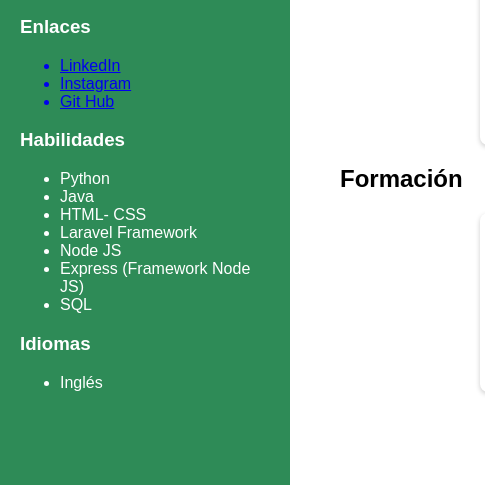
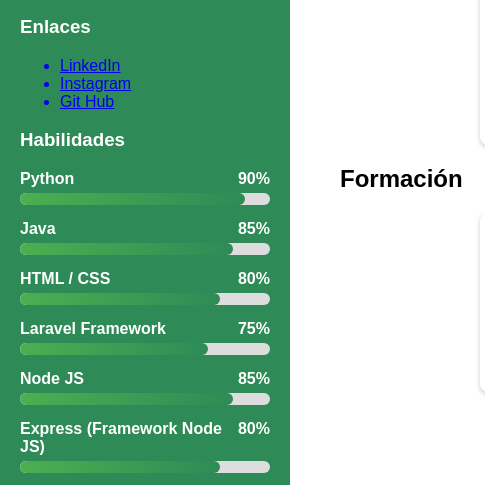
Before and after one commit to FelpaUwU/Hoja-de-vida, a plain HTML site: page index.html in a window 1280 px wide. Shown: the part 304-789 px from the top of the page, 0-485 px from the left. Drawn offline with Linux system fonts and the light colour scheme.

Commit message:
Porcentaje de skills

```diff
--- a/index.html
+++ b/index.html
@@ -35,18 +35,57 @@
                     <a href="https://github.com/FelpaUwU"><li>Git Hub</li></a>
                 </ul>
         </div>
-        <div class="skills">
+        <section class="skills">
             <h3>Habilidades</h3>
-            <ul>
-                <li>Python</li>
-                <li>Java</li>
-                <li>HTML- CSS</li>
-                <li>Laravel Framework</li>
-                <li>Node JS</li>
-                <li>Express (Framework Node JS)</li>
-                <li>SQL</li>
-            </ul>
-        </div>
+            <div class="skill">
+                <p>Python <span class="percentage">90%</span></p>
+                <div class="progress-bar">
+                    <div class="progress" data-width="90"></div>
+                </div>
+            </div>
+
+            <div class="skill">
+                <p>Java <span class="percentage">85%</span></p>
+                <div class="progress-bar">
+                    <div class="progress" data-width="85"></div>
+                </div>
+            </div>
+
+            <div class="skill">
+                <p>HTML / CSS <span class="percentage">80%</span></p>
+                <div class="progress-bar">
+                    <div class="progress" data-width="80"></div>
+                </div>
+            </div>
+
+            <div class="skill">
+                <p>Laravel Framework <span class="percentage">75%</span></p>
+                <div class="progress-bar">
+                    <div class="progress" data-width="75"></div>
+                </div>
+            </div>
+
+            <div class="skill">
+                <p>Node JS <span class="percentage">85%</span></p>
+                <div class="progress-bar">
+                    <div class="progress" data-width="85"></div>
+                </div>
+            </div>
+
+            <div class="skill">
+                <p>Express (Framework Node JS) <span class="percentage">80%</span></p>
+                <div class="progress-bar">
+                    <div class="progress" data-width="80"></div>
+                </div>
+            </div>
+
+            <div class="skill">
+                <p>SQL <span class="percentage">88%</span></p>
+                <div class="progress-bar">
+                    <div class="progress" data-width="88"></div>
+                </div>
+            </div>
+        </section>
         <div class="languages">
             <h3>Idiomas</h3>
             <ul>
--- a/index.js
+++ b/index.js
@@ -46,5 +46,14 @@ function moveEducationSlide(step) {
     showEducationSlide(currentEducationSlide);
 }
 
-// Inicializar el carrusel con la primera slide
+
 showEducationSlide(currentEducationSlide);
+
+document.addEventListener("DOMContentLoaded", function () {
+    const progressBars = document.querySelectorAll(".progress");
+
+    progressBars.forEach(bar => {
+        const targetWidth = bar.getAttribute("data-width");
+        bar.style.width = targetWidth + "%";
+    });
+});
--- a/style.css
+++ b/style.css
@@ -122,3 +122,37 @@ aside {
 .prev:hover, .next:hover {
     background-color: black;
 }
+.skills {
+    width: 100%;
+    max-width: 600px;
+    margin: auto;
+    font-family: Arial, sans-serif;
+}
+
+.skill {
+    margin-bottom: 15px;
+}
+
+.skill p {
+    display: flex;
+    justify-content: space-between;
+    font-weight: bold;
+    margin: 5px 0;
+}
+
+.progress-bar {
+    width: 100%;
+    height: 12px;
+    background-color: #ddd;
+    border-radius: 6px;
+    overflow: hidden;
+    position: relative;
+}
+
+.progress {
+    height: 100%;
+    width: 0;
+    background: linear-gradient(90deg, #4CAF50, #2E8B57);
+    transition: width 1.5s ease-in-out;
+    border-radius: 6px;
+}
```
